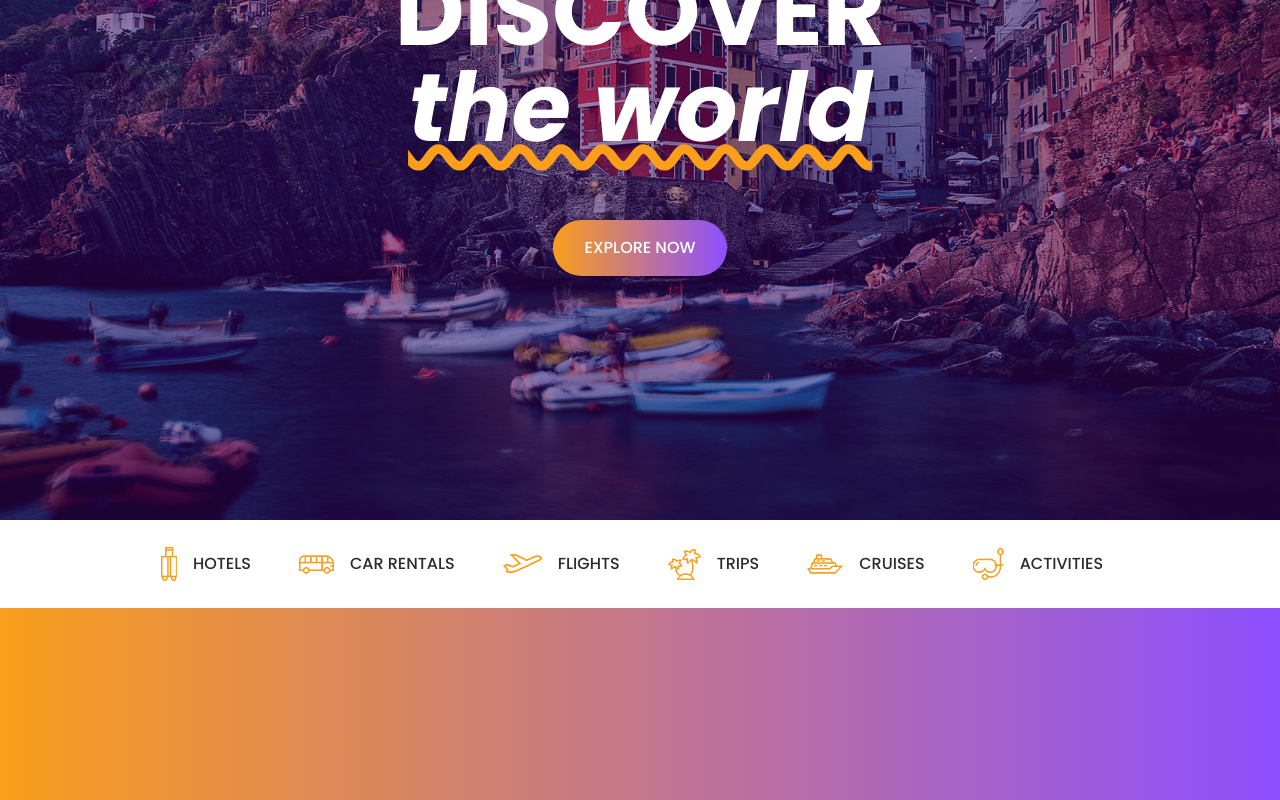
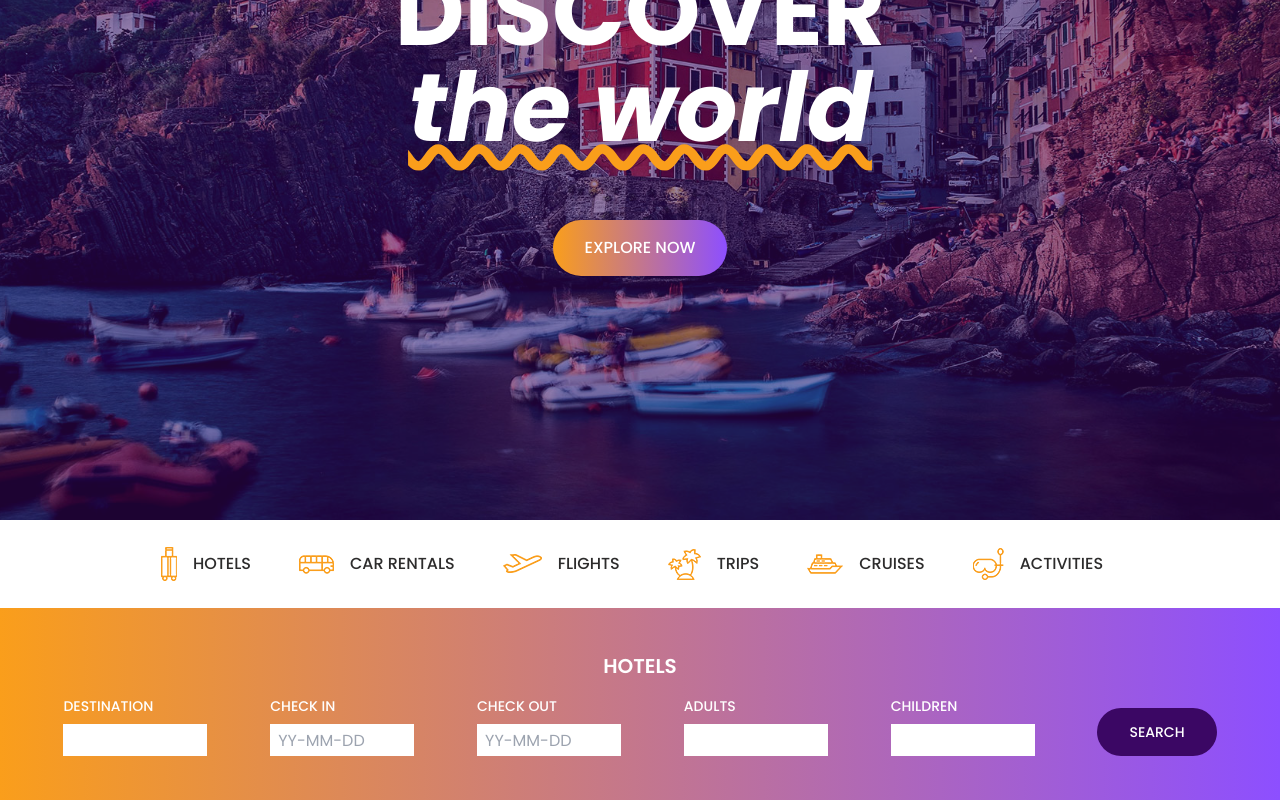
Before and after one commit to orionus14/travelix, a React (Vite) app: page / in a window 1280 px wide. Shown: the part 280-1080 px from the top of the page. Built offline with nearby package versions, Linux system fonts and the light colour scheme.

Commit message:
Added ChooseVacation

```diff
--- a/src/components/ActivityButton.jsx
+++ b/src/components/ActivityButton.jsx
@@ -1,10 +1,12 @@
 import React from 'react'
 
-const ActivityButton = ({ text, src, alt }) => {
+const ActivityButton = ({ text, src, alt, onClick, isActive }) => {
     return (
-        <div className='flex items-center px-4 uppercase font-medium
+        <div className={`flex items-center px-4 uppercase font-medium
             text-[#2d2c2c] hover:bg-[#fa9e1b] hover:text-white
-            transition duration-300 cursor-pointer activity'>
+            transition duration-300 cursor-pointer activity
+            ${isActive ? 'active bg-[#fa9e1b] text-white' : ''}`}
+            onClick={onClick}>
             <div>
                 <img className='activity-icon transition-filter duration-300'
                     src={src} alt={alt} />
--- /dev/null
+++ b/src/components/ButtonDark.jsx
@@ -0,0 +1,14 @@
+import React from 'react'
+
+const ButtonDark = () => {
+  return (
+    <div className='flex justify-center items-center px-8 h-12
+    cursor-pointer rounded-full text-white
+    uppercase font-medium text-sm
+    bg-purple-950 hover:bg-purple-900 '>
+      Search
+    </div>
+  )
+}
+
+export default ButtonDark
--- /dev/null
+++ b/src/components/ButtonLight.jsx
@@ -0,0 +1,11 @@
+import React from 'react'
+
+const ButtonLight = () => {
+  return (
+    <div>
+
+    </div>
+  )
+}
+
+export default ButtonLight
--- a/src/components/ChooseVacation.jsx
+++ b/src/components/ChooseVacation.jsx
@@ -1,21 +1,27 @@
-import React from 'react'
+import React, { useState } from 'react'
 import { activities } from '../assets/activities'
 import ActivityButton from './ActivityButton'
 import SearchInputSection from './SearchInputSection'
 
 const ChooseVacation = () => {
+    const [activeActivity, setActiveActivity] = useState([activities[0].activity]);
+
   return (
     <div className='bg-white'>
       <nav>
         <ul className='flex flex-row justify-center'>
             {activities.map((act, index) => (
                 <li key={index}>
-                    <ActivityButton text={act.activity} src={act.src} alt={act.alt} />
+                    <ActivityButton
+                    text={act.activity}
+                    src={act.src} alt={act.alt}
+                    onClick={() => {setActiveActivity(act.activity)}}
+                    isActive={activeActivity === act.activity}/>
                 </li>
             ))}
         </ul>
       </nav>
-      <SearchInputSection />
+      <SearchInputSection activeActivity={activeActivity} />
     </div>
   )
 }
--- /dev/null
+++ b/src/components/Input.jsx
@@ -0,0 +1,11 @@
+import React from 'react'
+
+const Input = ({placeholder = ''}) => {
+  return (
+    <input className='text-[#929191] p-2 h-8 w-36'
+    type="text"
+    placeholder={placeholder} />
+  )
+}
+
+export default Input
--- /dev/null
+++ b/src/components/InputFields.jsx
@@ -0,0 +1,40 @@
+import React from 'react'
+import ButtonDark from './ButtonDark'
+import Input from './Input'
+
+const InputFields = ({ activity }) => {
+    return (
+        <div className='flex flex-col justify-center h-full py-16 px-8'>
+            <div className='text-center text-white uppercase font-semibold text-xl mb-4'>
+                {activity}
+            </div>
+            <div className='flex justify-around items-end'>
+                <div className='mx-2'>
+                    <div className='input-field-title'>Destination</div>
+                    <div><Input /></div>
+                </div>
+                <div className='mx-2'>
+                    <div className='input-field-title'>Check In</div>
+                    <div><Input placeholder='YY-MM-DD' /></div>
+                </div>
+                <div className='mx-2'>
+                    <div className='input-field-title'>Check Out</div>
+                    <div><Input placeholder='YY-MM-DD' /></div>
+                </div>
+                <div className='mx-2'>
+                    <div className='input-field-title'>Adults</div>
+                    <div><Input /></div>
+                </div>
+                <div className='mx-2'>
+                    <div className='input-field-title'>Children</div>
+                    <div><Input /></div>
+                </div>
+                <div className='mx-2'>
+                    <ButtonDark />
+                </div>
+            </div>
+        </div>
+    )
+}
+
+export default InputFields
--- a/src/components/SearchInputSection.jsx
+++ b/src/components/SearchInputSection.jsx
@@ -1,11 +1,18 @@
 import React from 'react'
+import { activities } from '../assets/activities';
+import InputFields from './InputFields';
 
-const SearchInputSection = () => {
-  return (
-    <div className='w-full h-48 bg-gradient-to-r from-[#fa9e1b] to-[#8d4fff]'>
+const SearchInputSection = ({ activeActivity }) => {
+    const activityContent = activities.reduce((acc, act) => {
+        acc[act.activity] = <InputFields activity={act.activity} />;
+        return acc;
+    }, {});
 
-    </div>
-  )
+    return (
+        <div className='w-full h-48 bg-gradient-to-r from-[#fa9e1b] to-[#8d4fff]'>
+            {activityContent[activeActivity]}
+        </div>
+    )
 }
 
 export default SearchInputSection
--- a/src/index.css
+++ b/src/index.css
@@ -8,6 +8,10 @@
     html {
         font-family: 'Poppins', Verdana, Geneva, Tahoma, sans-serif;
         box-sizing: border-box;
+    }
+
+    input[type='text'] {
+        @apply border-none outline-none;
     }
 
     .top-icon {
@@ -39,7 +43,12 @@
         @apply my-4 p-1 border-b-2 border-[#fa9e1b];
     }
 
-    .activity:hover .activity-icon {
+    .activity:hover .activity-icon,
+    .activity.active .activity-icon {
         filter: brightness(0) invert(1);
     }
+
+    .input-field-title {
+        @apply text-white font-medium uppercase text-sm mb-2;
+    }
 }
```
